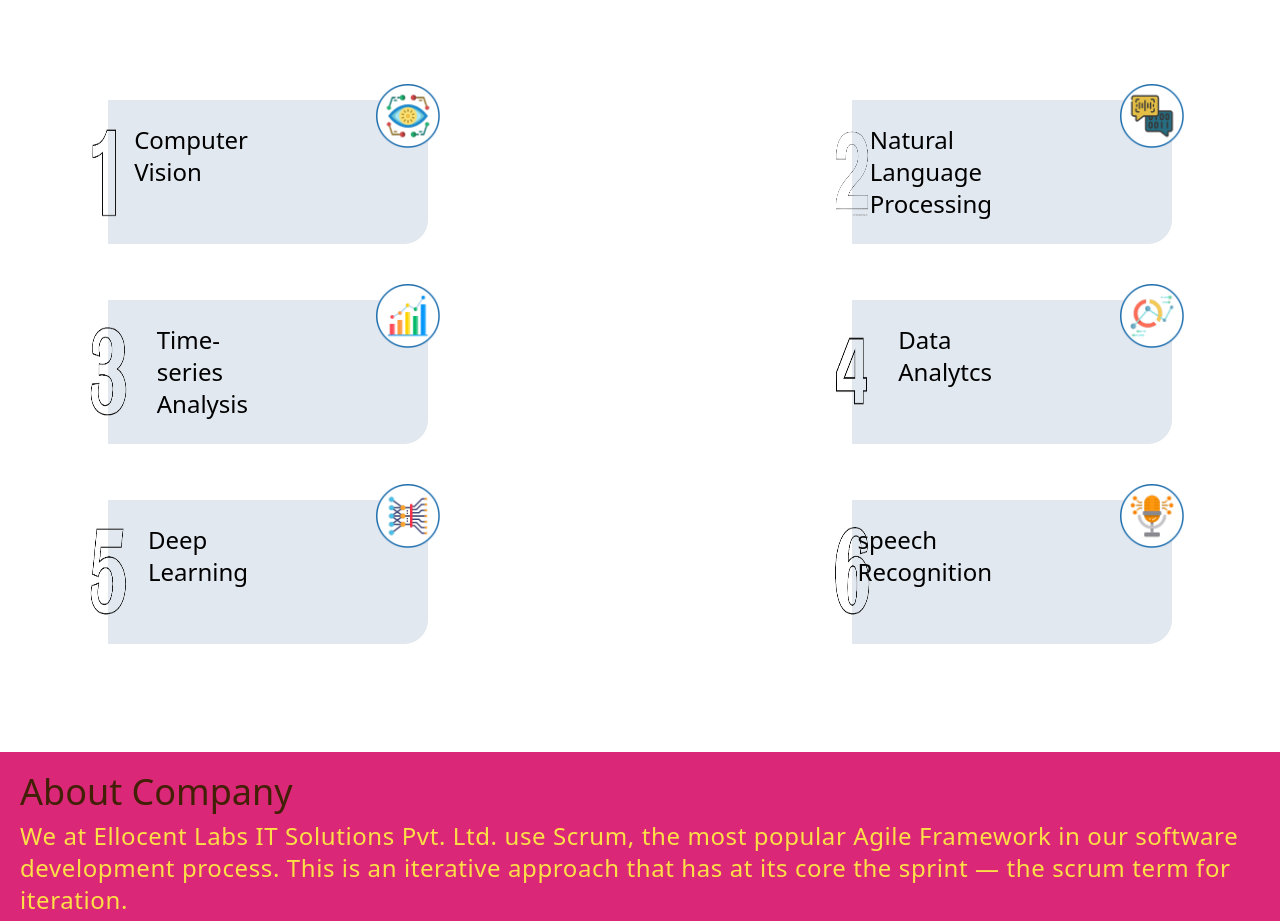
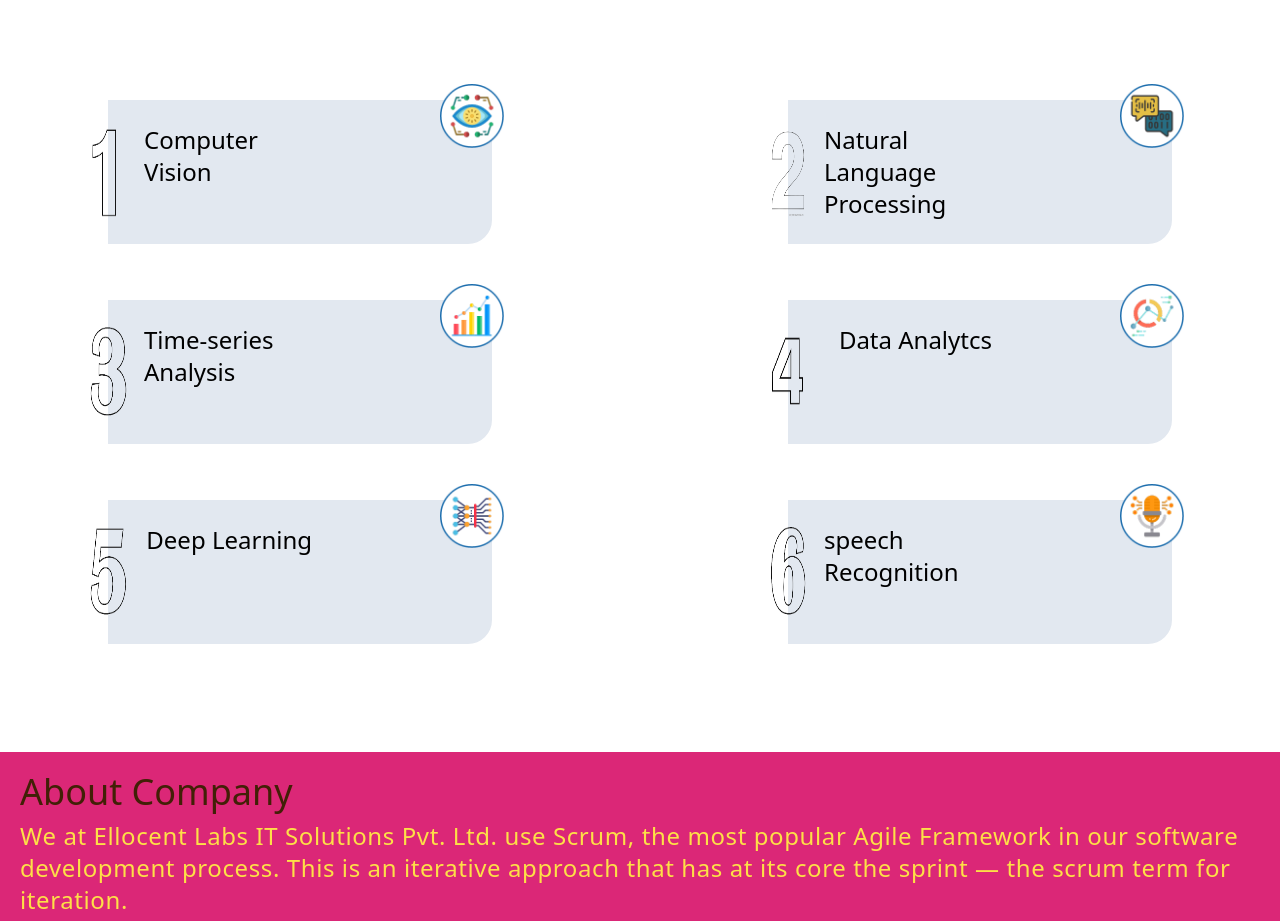
Before and after one commit to bushrajabin/ellocentlabs, a React (Create React App) app: page /ai in a window 1280 px wide. Shown: the part 1360-2281 px from the top of the page. Built offline with nearby package versions, Linux system fonts and the light colour scheme.

Commit message:
added css on ai page

```diff
--- a/src/servicesPage/AiPage/Ai.jsx
+++ b/src/servicesPage/AiPage/Ai.jsx
@@ -42,10 +42,10 @@ const Ai = () => {
                         aiData.map((data, index, arr) => {
                             const { title, image,number } = data
                             return (
-                                <div className=" bg-slate-200 flex flex-row flex-row-reverse m-7 p-6 w-80  h-auto rounded-br-3xl">
-                                    <img src={number} alt=""  className=" w-12  relative right-64 pr-2 mr-3 "/>
+                                <div className=" bg-slate-200 flex flex-row flex-row-reverse m-7 p-6 w-96  h-auto rounded-br-3xl">
+                                    <img src={number} alt=""  className=" w-12  relative right-80 pr-2 mr-3 "/>
                                     <img src={image} alt="" className=" w-16  h-16 relative bottom-14 left-28 m-4" />
-                                    <h2 className="text-2xl p-0 ml-9">{title}</h2>
+                                    <h2 className="text-2xl ml-3">{title}</h2>
                                 </div>
                             )
                         })
```
